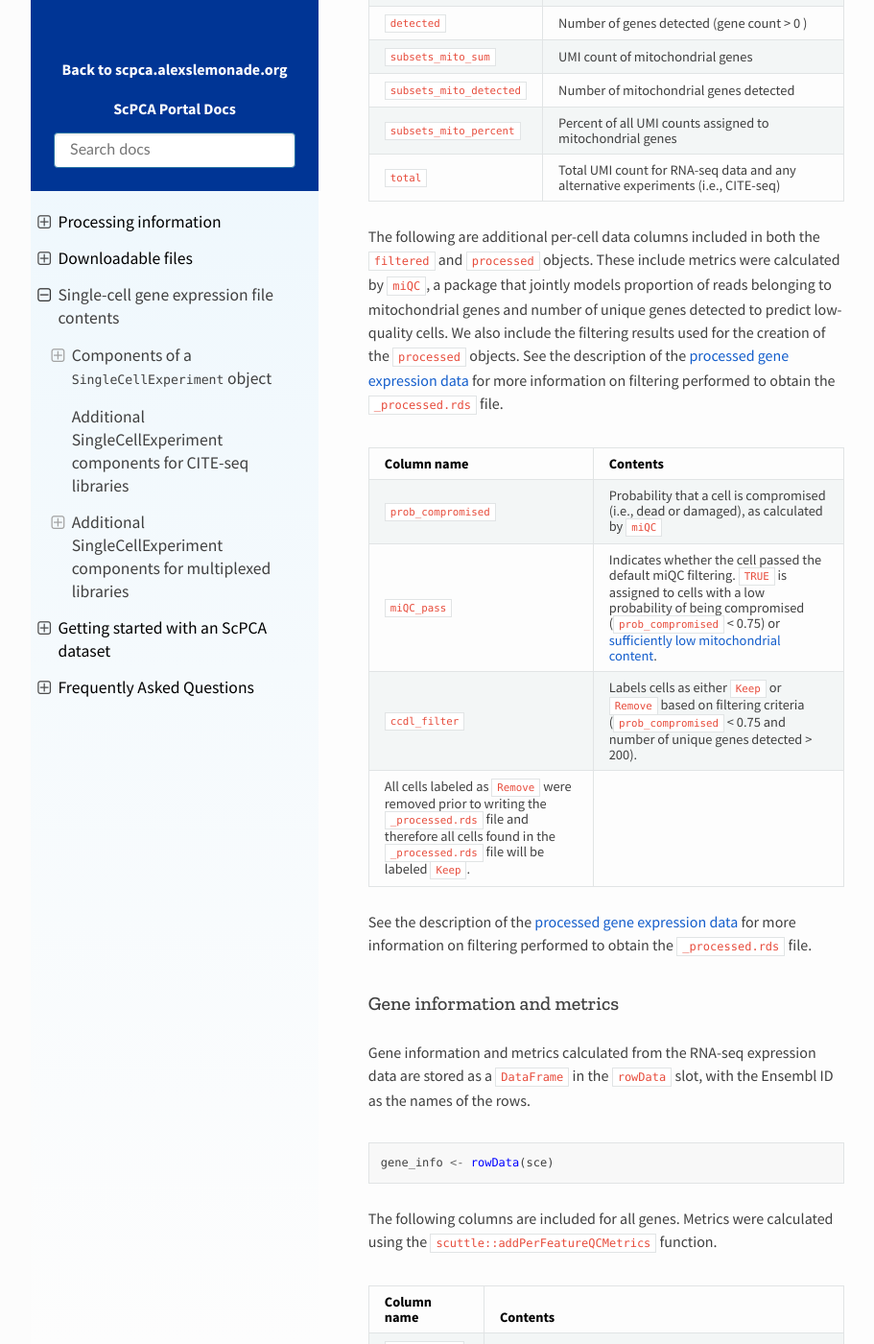
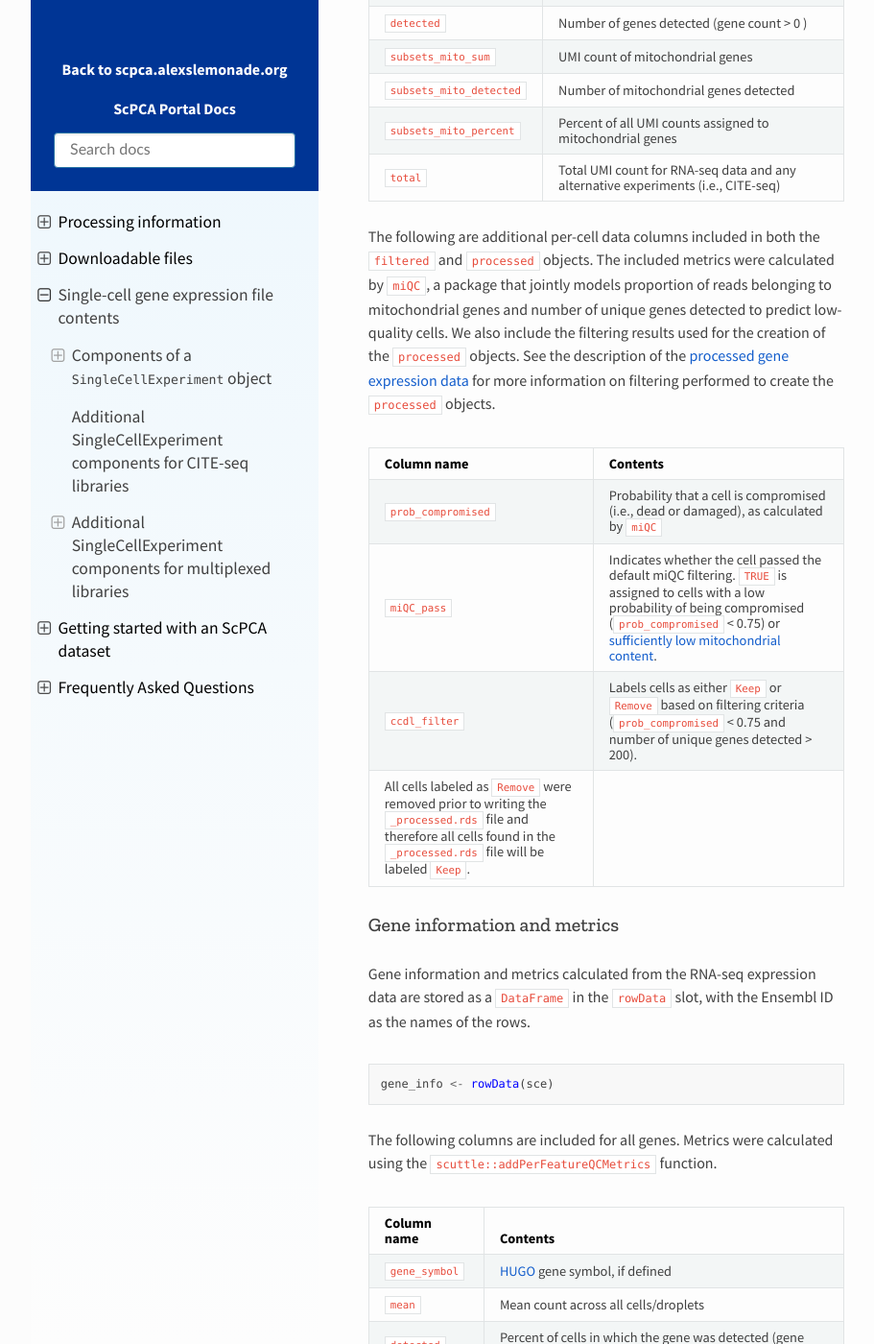
Before and after one commit to DongzeHE/scpca-docs, a Sphinx documentation site: the page built from docs/sce_file_contents.md, in a window 1280 px wide and 1400 px high, scrolled down 1429 px. Shown: the whole window at 96% size, without its empty margins (158-1069 px from the left). Built offline with Sphinx 7.4.7 and the Read the Docs theme 2.0.0, drawn with Linux system fonts in a browser that asks for light colours.

Commit message:
grammar fix and remove second reference to processing

```diff
--- a/docs/sce_file_contents.md
+++ b/docs/sce_file_contents.md
@@ -46,9 +46,9 @@ The following per-cell data columns are included for each cell, calculated using
 | `total`                 | Total UMI count for RNA-seq data and any alternative experiments (i.e., CITE-seq)                                                                                                             |
 
 The following are additional per-cell data columns included in both the `filtered` and `processed` objects.
-These include metrics were calculated by [`miQC`](https://bioconductor.org/packages/release/bioc/html/miQC.html), a package that jointly models proportion of reads belonging to mitochondrial genes and number of unique genes detected to predict low-quality cells.
+The included metrics were calculated by [`miQC`](https://bioconductor.org/packages/release/bioc/html/miQC.html), a package that jointly models proportion of reads belonging to mitochondrial genes and number of unique genes detected to predict low-quality cells.
 We also include the filtering results used for the creation of the `processed` objects.
-See the description of the {ref}`processed gene expression data <processing_information:Processed gene expression data>` for more information on filtering performed to obtain the `_processed.rds` file.
+See the description of the {ref}`processed gene expression data <processing_information:Processed gene expression data>` for more information on filtering performed to create the `processed` objects.
 
 | Column name             | Contents                                                                                                                                                                                      |
 | ----------------------- | --------------------------------------------------------------------------------------------------------------------------------------------------------------------------------------------- |
@@ -56,8 +56,6 @@ See the description of the {ref}`processed gene expression data <processing_info
 | `miQC_pass`             | Indicates whether the cell passed the default miQC filtering. `TRUE` is assigned to cells with a low probability of being compromised (`prob_compromised` < 0.75) or [sufficiently low mitochondrial content](https://bioconductor.org/packages/release/bioc/vignettes/miQC/inst/doc/miQC.html#preventing-exclusion-of-low-mito-cells).  |
 | `ccdl_filter` | Labels cells as either `Keep` or `Remove` based on filtering criteria (`prob_compromised` < 0.75 and number of unique genes detected > 200).
 All cells labeled as `Remove` were removed prior to writing the `_processed.rds` file and therefore all cells found in the `_processed.rds` file will be labeled `Keep`. |
-
-See the description of the {ref}`processed gene expression data <processing_information:Processed gene expression data>` for more information on filtering performed to obtain the `_processed.rds` file.
 
 ### Gene information and metrics
 
```
